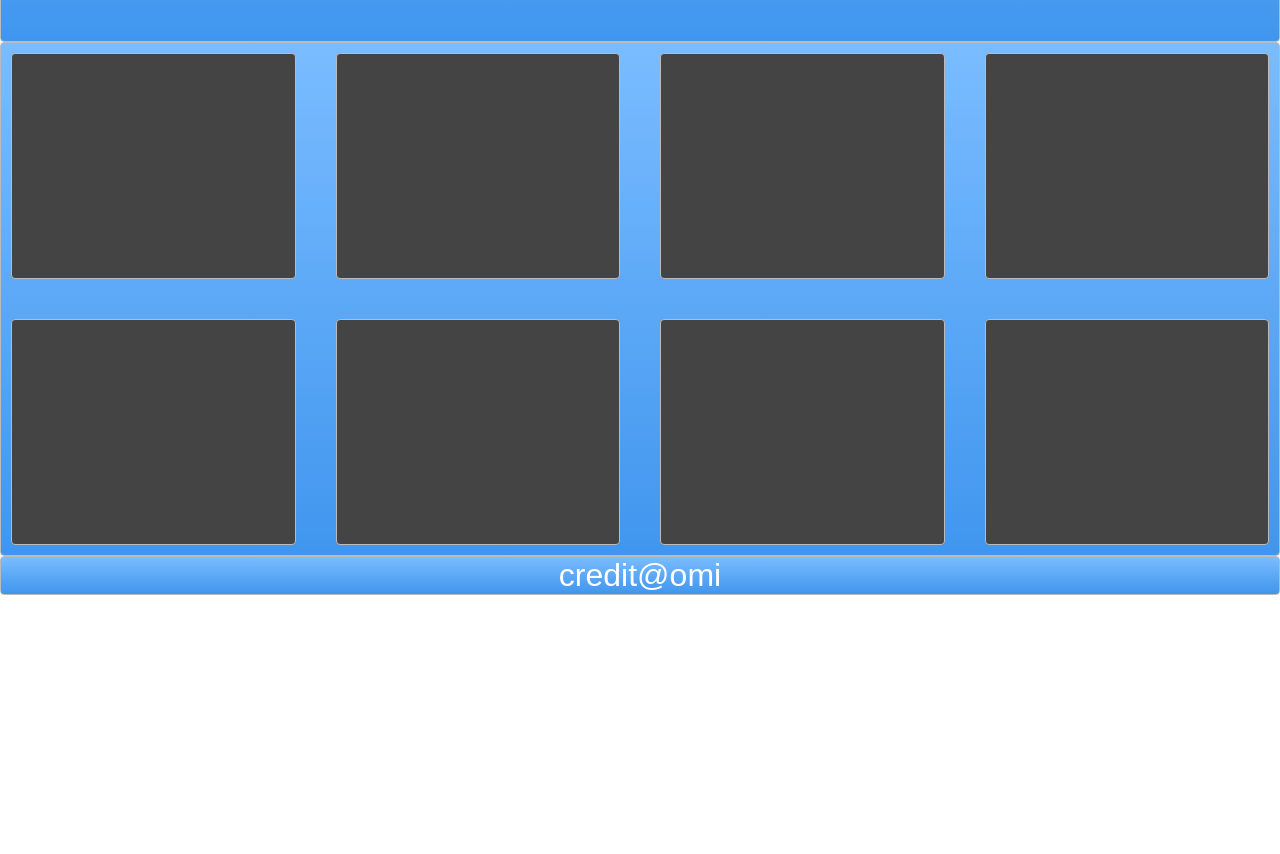
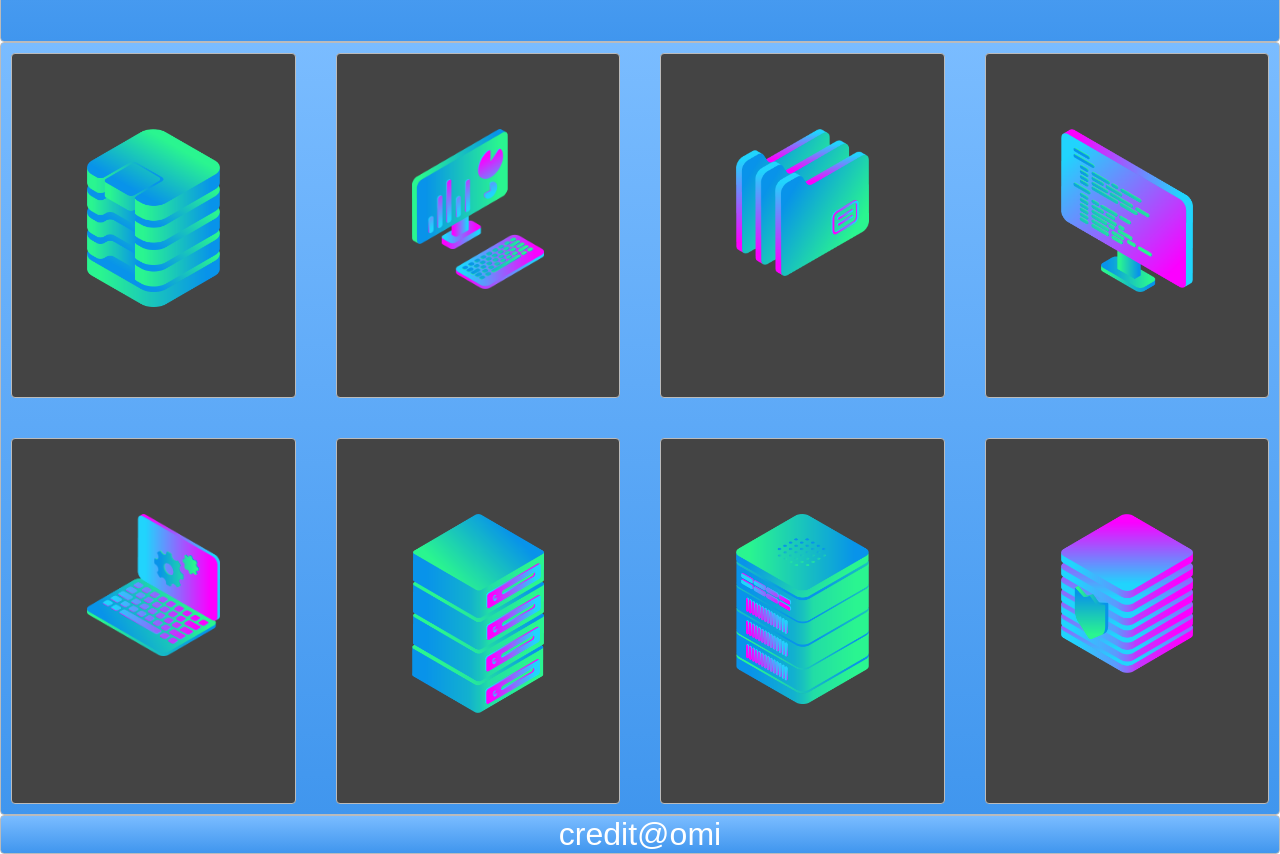
Before and after one commit to Istiaque-D-Omi/layout.github.io, a plain HTML site: page index.html in a window 1280 px wide. Shown: the part 360-1214 px from the top of the page. Before the commit the page ends 955 px from the top, so only its background shows below. Drawn offline with Linux system fonts and the light colour scheme.

Commit message:
updated index.html

```diff
--- a/index.html
+++ b/index.html
@@ -13,17 +13,17 @@
       <li class="push"><a href="">Contacts</a></li>
     </ul>
   </nav>
-  <div class="container zone blue"><img class="cover" src="./img/undraw.png" alt=""></div>
+  <div class="container zone blue"><img class="cover" src="./undraw.png" alt=""></div>
 
   <div class="zone blue grid-wrapper">
-    <div class="box zone"><img src="./img/data_storage_2_2.png" alt=""></div>
-    <div class="box zone"><img src="./img/desktop_analytics_2.png" alt=""></div>
-    <div class="box zone"><img src="./img/files_2.png" alt=""></div>
-    <div class="box zone"><img src="./img/monitor_coding_2.png" alt=""></div>
-    <div class="box zone"><img src="./img/monitor_settings_2.png" alt=""></div>
-    <div class="box zone"><img src="./img/server_2_2.png" alt=""></div>
-    <div class="box zone"><img src="./img/server_3.png" alt=""></div>
-    <div class="box zone"><img src="./img/server_safe_2.png" alt=""></div>
+    <div class="box zone"><img src="./data_storage_2_2.png" alt=""></div>
+    <div class="box zone"><img src="./desktop_analytics_2.png" alt=""></div>
+    <div class="box zone"><img src="./files_2.png" alt=""></div>
+    <div class="box zone"><img src="./monitor_coding_2.png" alt=""></div>
+    <div class="box zone"><img src="./monitor_settings_2.png" alt=""></div>
+    <div class="box zone"><img src="./server_2_2.png" alt=""></div>
+    <div class="box zone"><img src="./server_3.png" alt=""></div>
+    <div class="box zone"><img src="./server_safe_2.png" alt=""></div>
   </div>
   <footer class="zone blue">credit@omi</footer>
 </body>
```
